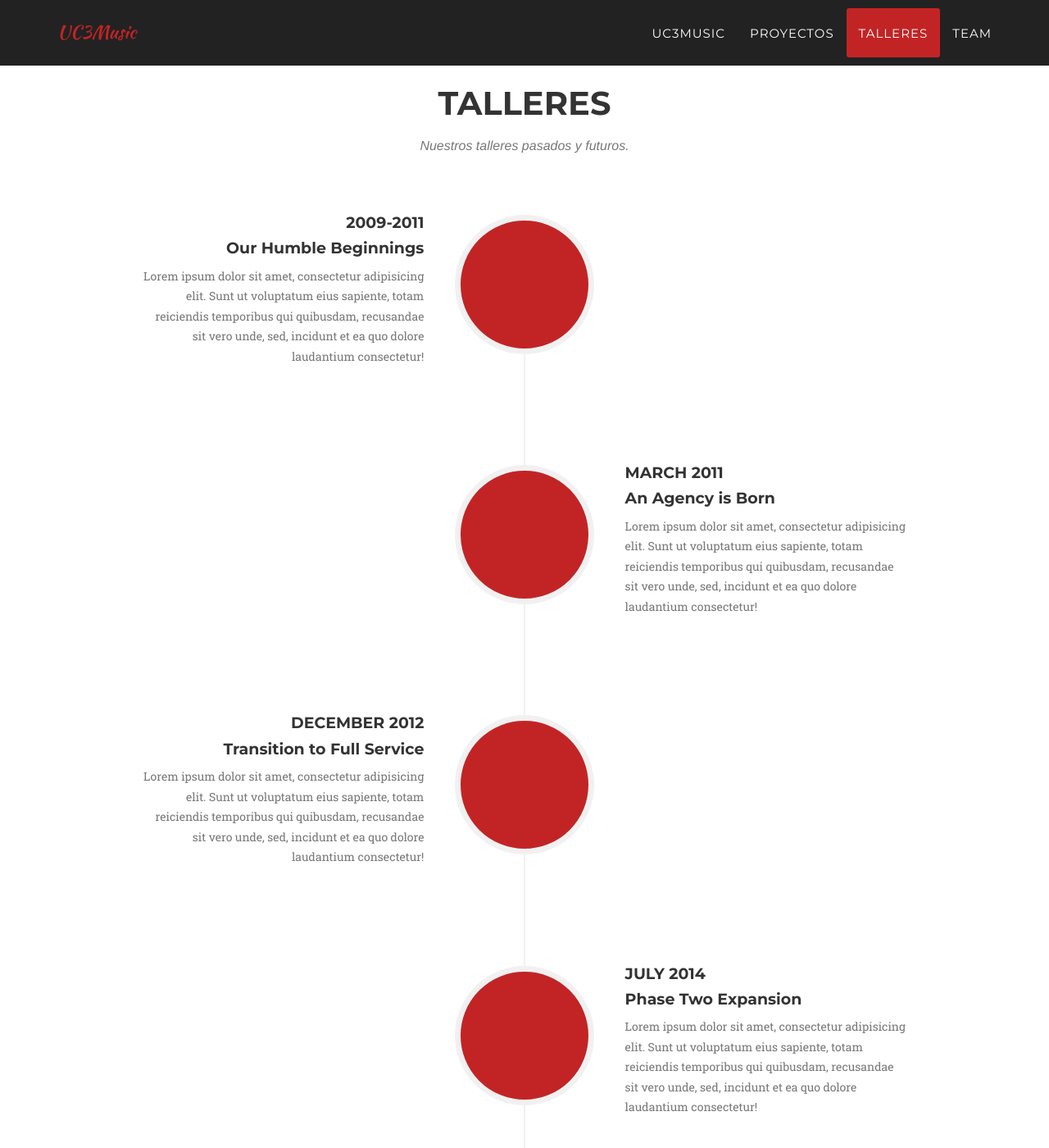
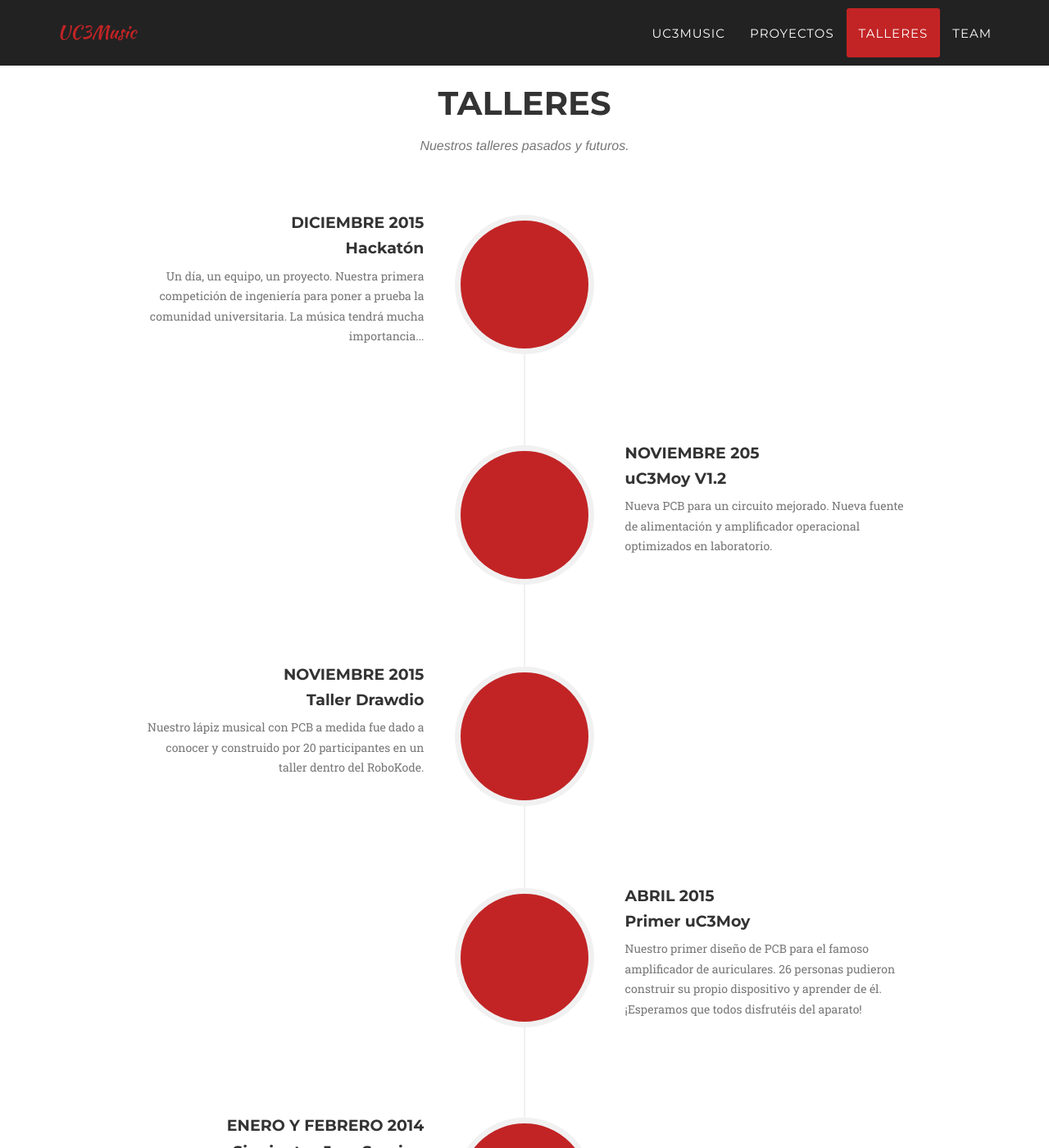
Before and after one commit to UC3Music/UC3Music.github.io, a Jekyll site: the page built from _posts/2014-07-18-project-1.markdown, in a window 1280 px wide and 1400 px high, scrolled down 2126 px. Shown: the whole window at 82% size. Built offline with Jekyll 4.4.1, drawn with Linux system fonts in a browser that asks for light colours; some web fonts are replaced; some of the changed text lies outside the part shown.

Commit message:
added timeline with workshops

```diff
--- a/_includes/talleres.html
+++ b/_includes/talleres.html
@@ -12,65 +12,121 @@
                     <ul class="timeline">
                         <li>
                             <div class="timeline-image">
-                                <img class="img-circle img-responsive" src="img/about/1.jpg" alt="">
+                                <img class="img-circle img-responsive" src="img/about/hackaton.jpg" alt="">
                             </div>
                             <div class="timeline-panel">
                                 <div class="timeline-heading">
-                                    <h4>2009-2011</h4>
-                                    <h4 class="subheading">Our Humble Beginnings</h4>
+                                    <h4>Diciembre 2015</h4>
+                                    <h4 class="subheading">Hackatón</h4>
                                 </div>
                                 <div class="timeline-body">
-                                    <p class="text-muted">Lorem ipsum dolor sit amet, consectetur adipisicing elit. Sunt ut voluptatum eius sapiente, totam reiciendis temporibus qui quibusdam, recusandae sit vero unde, sed, incidunt et ea quo dolore laudantium consectetur!</p>
+                                    <p class="text-muted">Un día, un equipo, un proyecto. Nuestra primera competición de ingeniería para poner a prueba la comunidad universitaria. La música tendrá mucha importancia...</p>
                                 </div>
                             </div>
                         </li>
                         <li class="timeline-inverted">
                             <div class="timeline-image">
-                                <img class="img-circle img-responsive" src="img/about/2.jpg" alt="">
+                                <img class="img-circle img-responsive" src="img/about/uc3moyV1.2.jpg" alt="">
                             </div>
                             <div class="timeline-panel">
                                 <div class="timeline-heading">
-                                    <h4>March 2011</h4>
-                                    <h4 class="subheading">An Agency is Born</h4>
+                                    <h4>Noviembre 205</h4>
+                                    <h4 class="subheading">uC3Moy V1.2</h4>
                                 </div>
                                 <div class="timeline-body">
-                                    <p class="text-muted">Lorem ipsum dolor sit amet, consectetur adipisicing elit. Sunt ut voluptatum eius sapiente, totam reiciendis temporibus qui quibusdam, recusandae sit vero unde, sed, incidunt et ea quo dolore laudantium consectetur!</p>
+                                    <p class="text-muted">Nueva PCB para un circuito mejorado. Nueva fuente de alimentación y amplificador operacional optimizados en laboratorio.</p>
                                 </div>
                             </div>
                         </li>
                         <li>
                             <div class="timeline-image">
-                                <img class="img-circle img-responsive" src="img/about/3.jpg" alt="">
+                                <img class="img-circle img-responsive" src="img/about/drawdio.jpg" alt="">
                             </div>
                             <div class="timeline-panel">
                                 <div class="timeline-heading">
-                                    <h4>December 2012</h4>
-                                    <h4 class="subheading">Transition to Full Service</h4>
+                                    <h4>Noviembre 2015</h4>
+                                    <h4 class="subheading">Taller Drawdio</h4>
                                 </div>
                                 <div class="timeline-body">
-                                    <p class="text-muted">Lorem ipsum dolor sit amet, consectetur adipisicing elit. Sunt ut voluptatum eius sapiente, totam reiciendis temporibus qui quibusdam, recusandae sit vero unde, sed, incidunt et ea quo dolore laudantium consectetur!</p>
+                                    <p class="text-muted">Nuestro lápiz musical con PCB a medida fue dado a conocer y construido por 20 participantes en un taller dentro del RoboKode.</p>
                                 </div>
                             </div>
                         </li>
                         <li class="timeline-inverted">
                             <div class="timeline-image">
-                                <img class="img-circle img-responsive" src="img/about/4.jpg" alt="">
+                                <img class="img-circle img-responsive" src="img/about/primer_uc3moy.jpg" alt="">
                             </div>
                             <div class="timeline-panel">
                                 <div class="timeline-heading">
-                                    <h4>July 2014</h4>
-                                    <h4 class="subheading">Phase Two Expansion</h4>
+                                    <h4>Abril 2015</h4>
+                                    <h4 class="subheading">Primer uC3Moy</h4>
                                 </div>
                                 <div class="timeline-body">
-                                    <p class="text-muted">Lorem ipsum dolor sit amet, consectetur adipisicing elit. Sunt ut voluptatum eius sapiente, totam reiciendis temporibus qui quibusdam, recusandae sit vero unde, sed, incidunt et ea quo dolore laudantium consectetur!</p>
+                                    <p class="text-muted">Nuestro primer diseño de PCB para el famoso amplificador de auriculares. 26 personas pudieron construir su propio dispositivo y aprender de él. ¡Esperamos que todos disfrutéis del aparato!</p>
+                                </div>
+                            </div>
+                        </li>
+                        <li>
+                            <div class="timeline-image">
+                                <img class="img-circle img-responsive" src="img/about/siguientes_jam_session.jpg" alt="">
+                            </div>
+                            <div class="timeline-panel">
+                                <div class="timeline-heading">
+                                    <h4>Enero y Febrero 2014</h4>
+                                    <h4 class="subheading">Siguientes Jam Session</h4>
+                                </div>
+                                <div class="timeline-body">
+                                    <p class="text-muted">Segunda, tercera, cuarta y quinta Jam Session! Mucho público y excelente ambiente entre músicos. Por el escenario pasaron guitarristas, bajistas, trompetistas, teclistas, bateristas, vocalistas... muchas personas unidas por el arte.</p>
                                 </div>
                             </div>
                         </li>
                         <li class="timeline-inverted">
                             <div class="timeline-image">
-                                <h4>Be Part
-                                    <br>Of Our
-                                    <br>Story!</h4>
+                                <img class="img-circle img-responsive" src="img/about/primera_jam_session.jpg" alt="">
+                            </div>
+                            <div class="timeline-panel">
+                                <div class="timeline-heading">
+                                    <h4>Noviembre 2014</h4>
+                                    <h4 class="subheading">Primera Jam Session</h4>
+                                </div>
+                                <div class="timeline-body">
+                                    <p class="text-muted">Nuestra primera actividad musical en la universidad, ¡y qué bien sonó! Participaron quice músicos con mucho nivel y el público disfrutó con canciones e improvisaciones durante toda la tarde.</p>
+                                </div>
+                            </div>
+                        </li>
+                        <li>
+                            <div class="timeline-image">
+                                <img class="img-circle img-responsive" src="img/about/nace_el_cmoy.jpg" alt="">
+                            </div>
+                            <div class="timeline-panel">
+                                <div class="timeline-heading">
+                                    <h4>Agosto 2014</h4>
+                                    <h4 class="subheading">Nace el uC3Moy</h4>
+                                </div>
+                                <div class="timeline-body">
+                                    <p class="text-muted">El detonante de nuestros proyectos electrónicos. Nuestro primer circuito comienza a sonar. Cogimos el famoso esquemático del CMoy y le diseñamos nuestra propia placa de circuito impreso.</p>
+                                </div>
+                            </div>
+                        </li>
+                        <li class="timeline-inverted">
+                            <div class="timeline-image">
+                                <img class="img-circle img-responsive" src="img/about/nuestro_comienzo.jpg" alt="">
+                            </div>
+                            <div class="timeline-panel">
+                                <div class="timeline-heading">
+                                    <h4>Marzo 2014</h4>
+                                    <h4 class="subheading">Nuestro comienzo</h4>
+                                </div>
+                                <div class="timeline-body">
+                                    <p class="text-muted">Un grupo de estudiantes de la UC3M se juntaron para desarrollar ingeniería de la manera que más les gustaba, con música. ¡Y es que mucha parte de los estudios de teleco, electrónica, mecánica... se pueden demostrar con música.</p>
+                                </div>
+                            </div>
+                        </li>
+                        <li class="timeline-inverted">
+                            <div class="timeline-image">
+                                <h4>¡únete
+                                    <br>y
+                                    <br>crea!</h4>
                             </div>
                         </li>
                     </ul>
--- a/_posts/2014-07-18-project-1.markdown
+++ b/_posts/2014-07-18-project-1.markdown
@@ -10,6 +10,6 @@ alt: image-alt
 project-date: April 2014
 client: Start Bootstrap
 category: Amplificadores
-description: Lorem ipsum dolor sit amet, usu cu alterum nominavi lobortis. At duo novum diceret. Tantas apeirian vix et, usu sanctus postulant inciderint ut, populo diceret necessitatibus in vim. Cu eum dicam feugiat noluisse.
+description: El amplificador uC3Moy es una versión del famoso circuito CMoy, diseñado por Chu Moy. Su funcionamiento y construcción es muy sencilla, y además de ofrecerte más volumen consigue reducir la compresión y bajar las distorsiones. Esto lo conseguimos adaptando impedancias y dejando el trabajo duro a nuestro amplificador, liberando la carga de nuestro reproductor.
 
 ---
```
Also changed, not shown: img/about/1.jpg (deleted), img/about/2.jpg (deleted), img/about/3.jpg (deleted), img/about/4.jpg (deleted), img/about/Drawdio.jpg (added), img/about/Siguientes_jam_session.jpg (added), img/about/hackaton.jpg (added), img/about/nace_el_cmoy.jpg (added), img/about/nuestro_comienzo.jpg (added), img/about/primer_uc3moy.jpg (added), img/about/primera_jam_session.jpg (added), img/about/uC3MoyV1.2.jpg (added).
